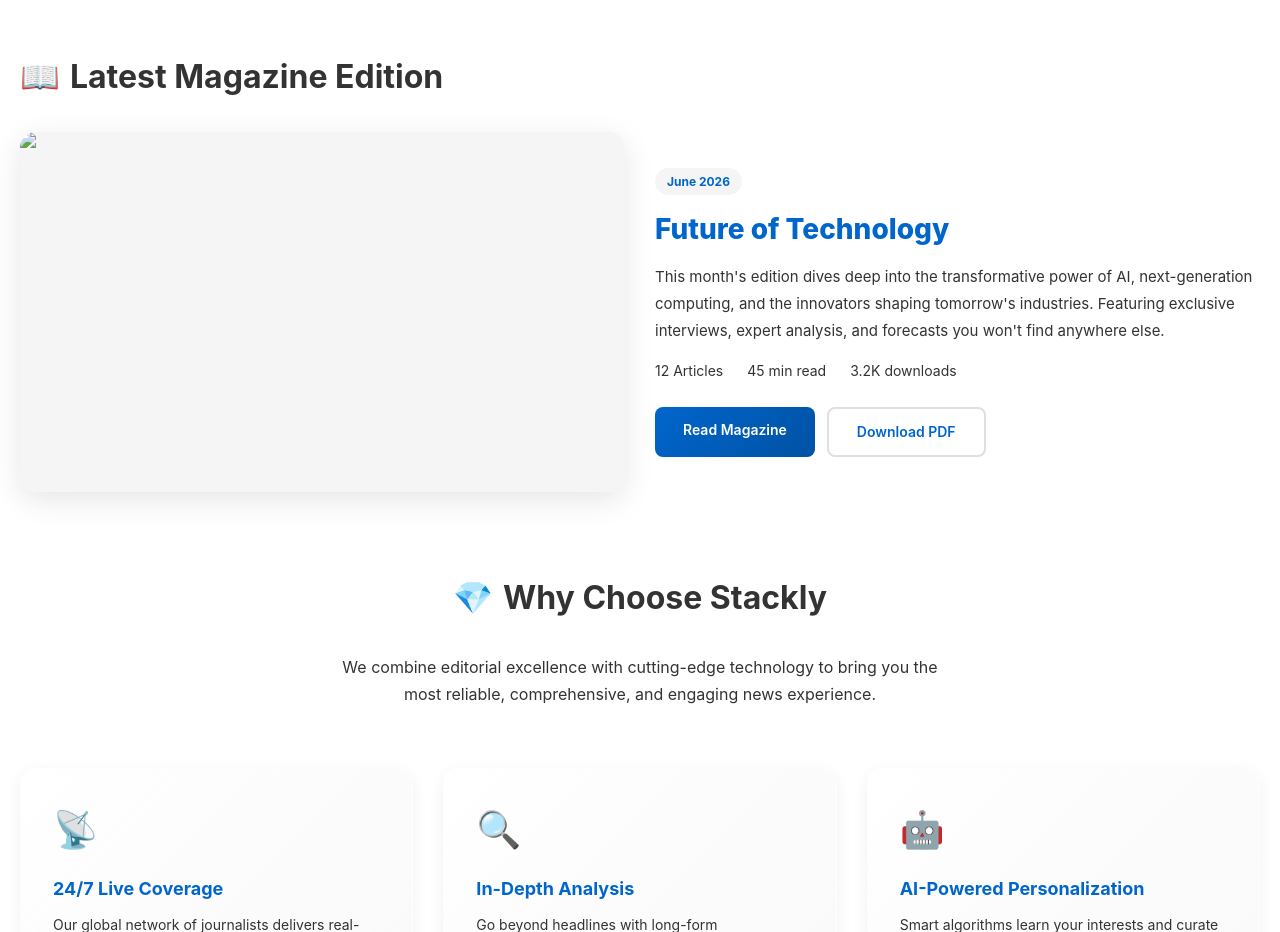
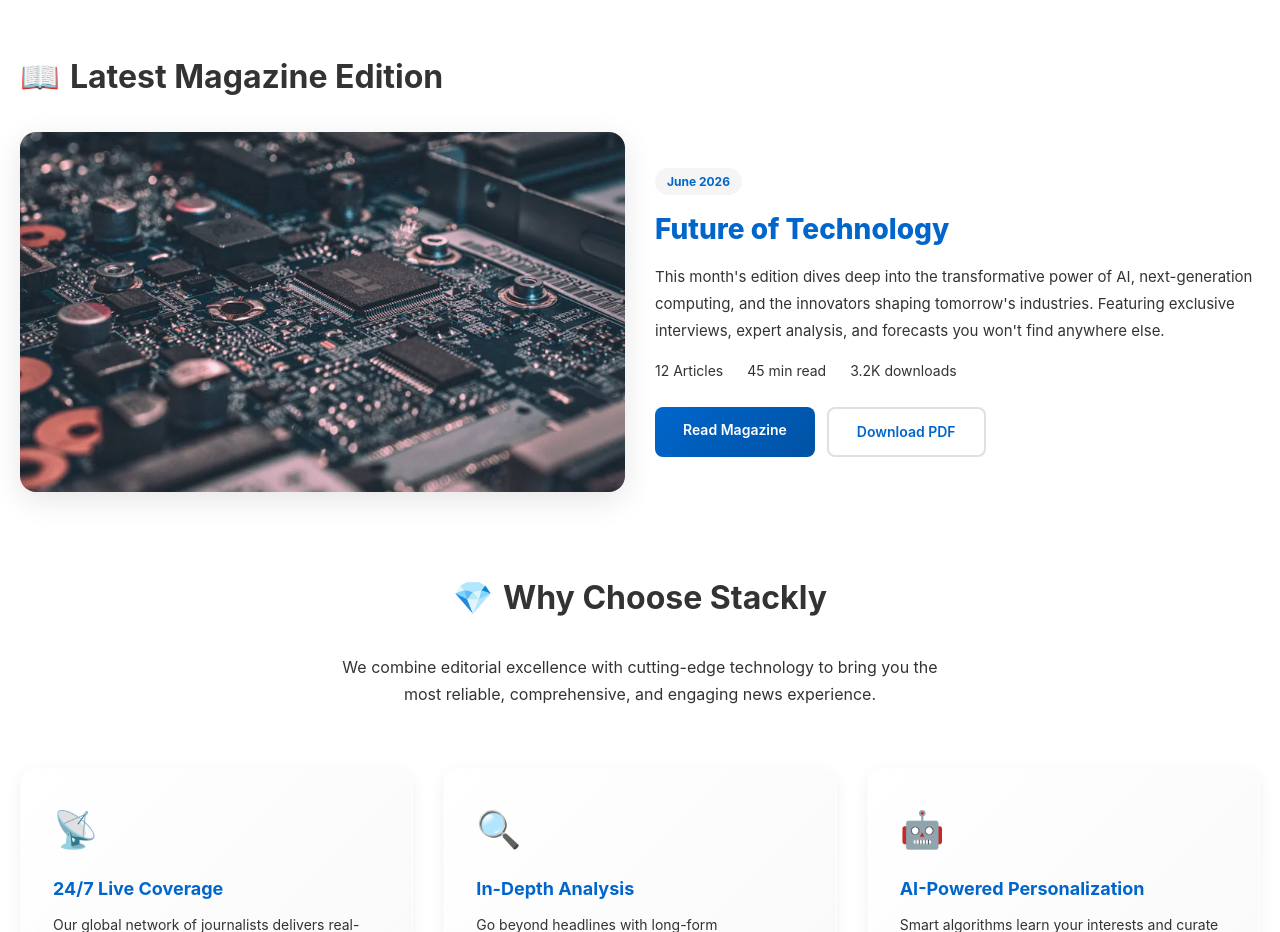
Before and after one commit to dineshsaripirala/NEWS3, a website: page index.html in a window 1280 px wide. Shown: the part 2460-3392 px from the top of the page. Drawn offline with Linux system fonts and the light colour scheme.

Commit message:
Update index.html

```diff
--- a/index.html
+++ b/index.html
@@ -214,7 +214,7 @@
             <h2><span class="section-icon">📖</span>Latest Magazine Edition</h2>
             <div class="grid-2" style="margin-top:30px;">
                 <div style="border-radius:16px; overflow:hidden; box-shadow:0 8px 30px rgba(0,0,0,0.1);">
-                    <img src="images/magazine-cover.webp" style="width:100%; height:360px; object-fit:cover;" alt="June 2026 Magazine — Future of Technology" loading="lazy" decoding="async" width="800" height="360">
+                    <img src="magazine-cover.webp" style="width:100%; height:360px; object-fit:cover;" alt="June 2026 Magazine — Future of Technology" loading="lazy" decoding="async" width="800" height="360">
                 </div>
                 <div style="display:flex; flex-direction:column; justify-content:center; gap:16px;">
                     <span class="category-badge" style="width:fit-content;">June 2026</span>
```
